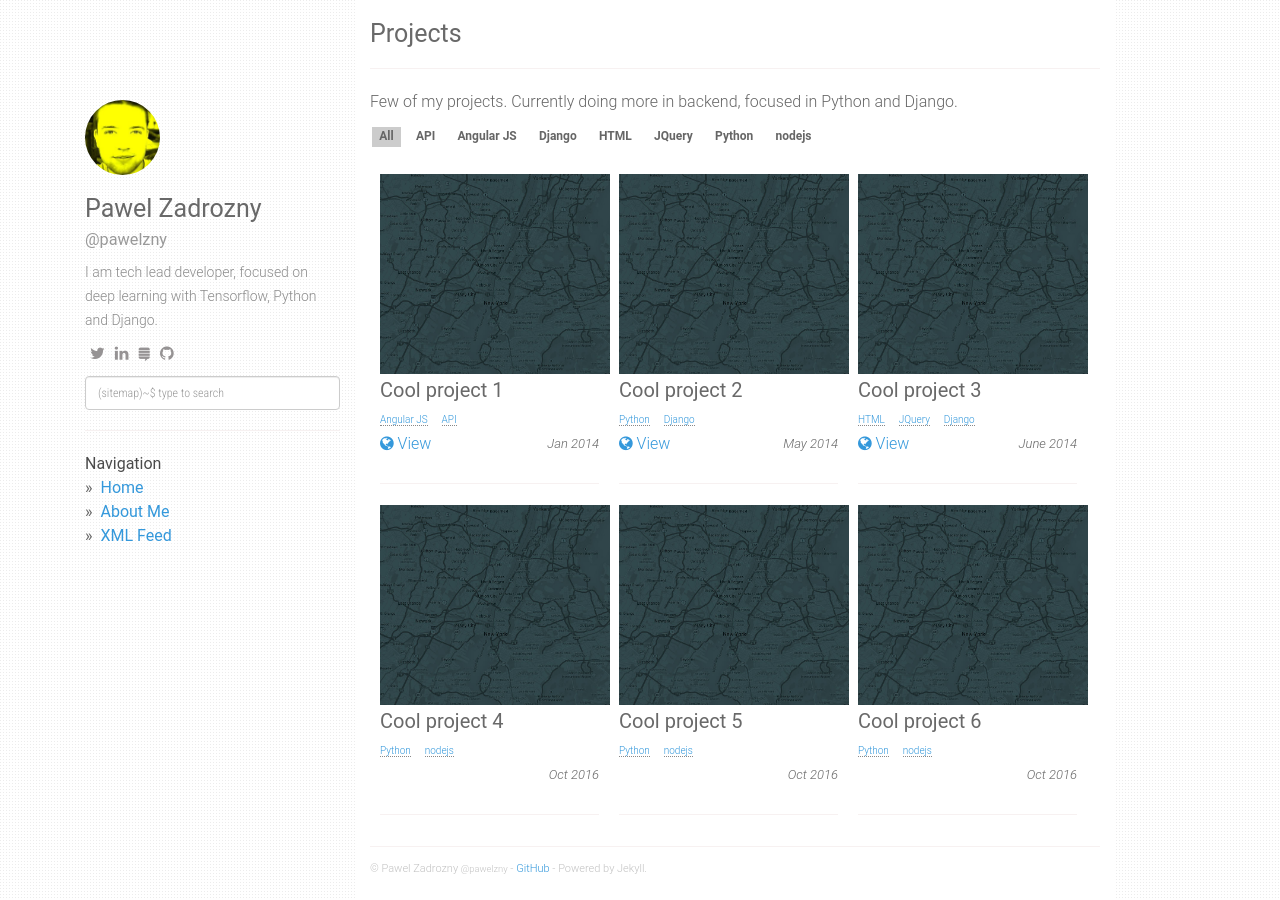
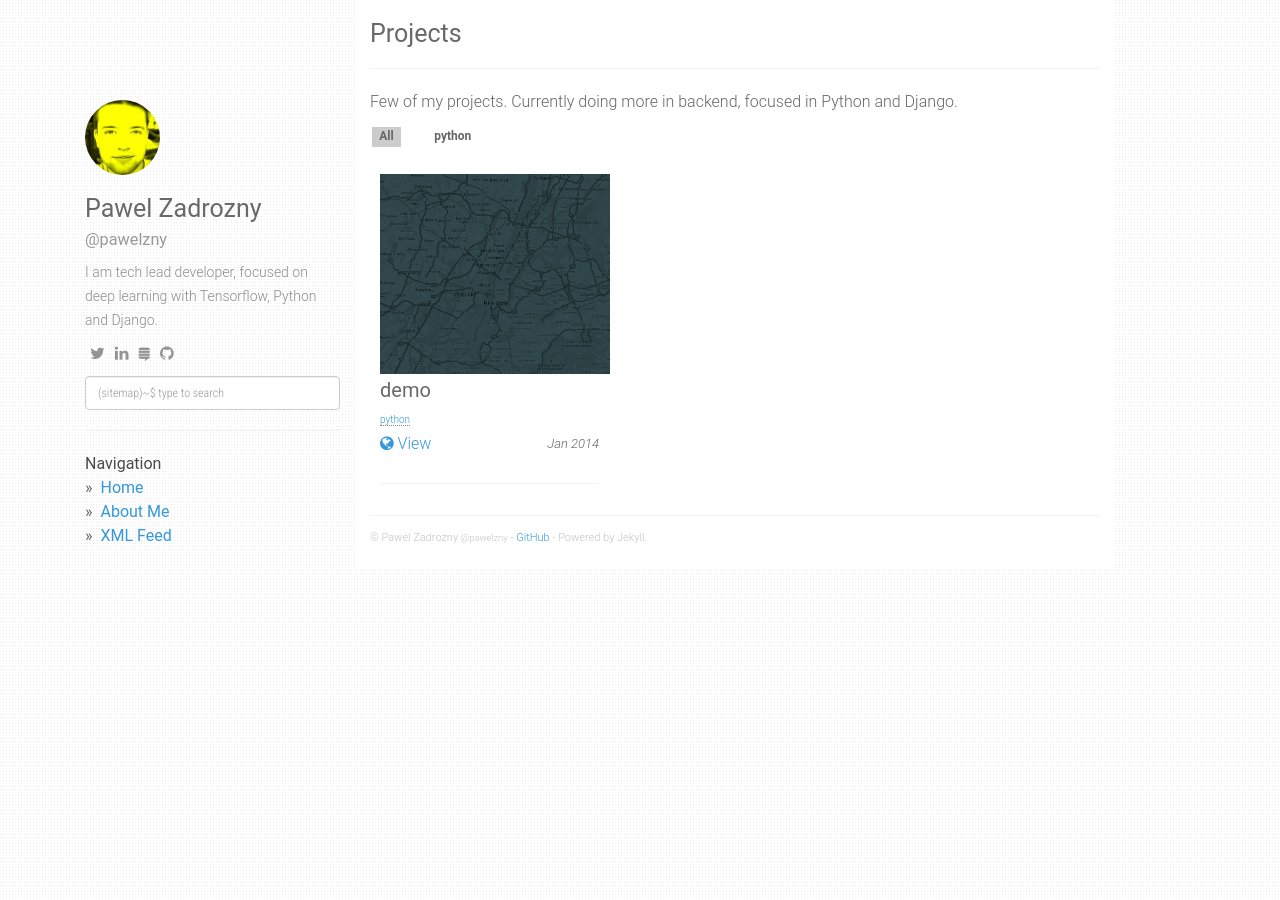
Before and after one commit to pawelzny/pawelzny.github.io, a Jekyll site: the page built from projects.md, in a window 1280 px wide. Built offline with Jekyll 4.4.1, drawn with Linux system fonts in a browser that asks for light colours; nearby versions of some CDN libraries.

```diff
--- a/_data/projects.json
+++ b/_data/projects.json
@@ -1,42 +1,10 @@
 [
 	{
-		"slug": "cool-project",
-		"name": "Cool project 1",
+		"slug": "demo",
+		"name": "demo",
 		"image": "placeholder.jpg",
-		"url": "https://www.google.com",
+		"url": "https://www.pawelzny.com",
 		"date": "Jan 2014",
-		"tags": ["Angular JS","API"]
-	},
-	{
-		"name": "Cool project 2",
-		"image": "placeholder.jpg",
-		"url": "#",
-		"date": "May 2014",
-		"tags": ["Python","Django"]
-	},
-	{
-		"name": "Cool project 3",
-		"image": "placeholder.jpg",
-		"url": "#",
-		"date": "June 2014",
-		"tags": ["HTML","JQuery","Django"]
-	},
-	{
-		"name": "Cool project 4",
-		"image": "placeholder.jpg",
-		"date": "Oct 2016",
-		"tags": ["Python","nodejs"]
-	},
-	{
-		"name": "Cool project 5",
-		"image": "placeholder.jpg",
-		"date": "Oct 2016",
-		"tags": ["Python","nodejs"]
-	},
-	{
-		"name": "Cool project 6",
-		"image": "placeholder.jpg",
-		"date": "Oct 2016",
-		"tags": ["Python","nodejs"]
+		"tags": ["python"]
 	}
 ]
```
Also changed, not shown: _drafts/celery-tasks-best-practices.md (added, +5 -0 lines), _drafts/customize-django-logging.md (added, +5 -0 lines), _drafts/difference-between-task-and-shared_task.md (added, +5 -0 lines), _drafts/install-sentry-error-tracking-tools.md (added, +5 -0 lines), _drafts/periodic-tasks-with-celery-beat.md (added, +5 -0 lines), _drafts/sentry-with-django-and-celery.md (added, +5 -0 lines), _posts/2017-07-04-first-steps-with-celery-4-and-django.md (+4 -1 lines), _posts/2017-07-18-must-have-celery-4-configuration.md (added, +93 -0 lines), category/javascript.md (added, +6 -0 lines), category/nodejs.md (added, +6 -0 lines), _posts/2017-06-27-email-backend-with-smtp-gmail.md (renamed from _posts/2016-04-19-email-backend-with-smtp-gmail.md).
